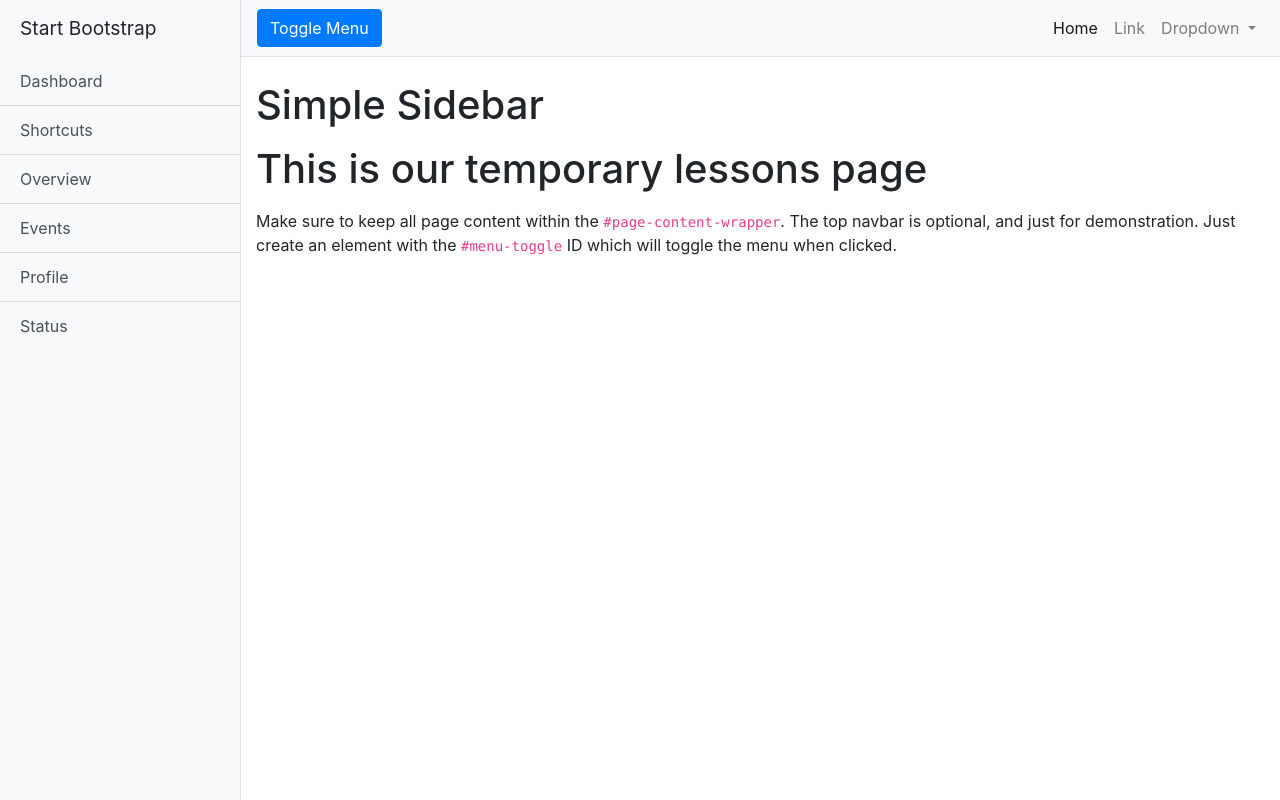
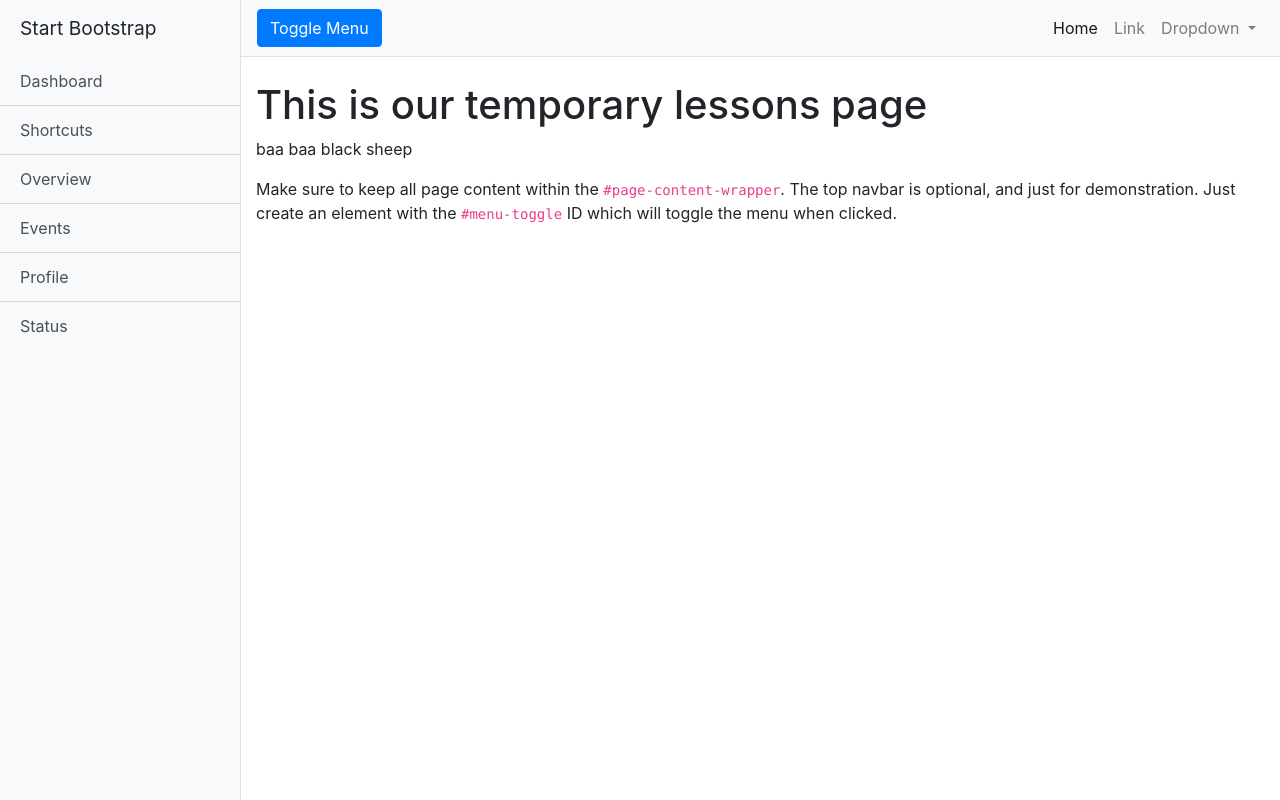
Before and after one commit to StevenJuana/MyMath, a Flask app: page /lessons/ in a window 1280 px wide. Run offline with Flask 2, Linux system fonts and the light colour scheme; some libraries are stand-ins or nearby versions.

```diff
--- a/templates/base.html
+++ b/templates/base.html
@@ -73,9 +73,8 @@
       </nav>
 
       <div class="container-fluid">
-        <h1 class="mt-4">Simple Sidebar</h1>
-        <p>{% block content %}
-            {% endblock %}</p>
+        <h1 class="mt-4">{% block content %}{% endblock %}</h1>
+        <p>baa baa black sheep</p>
         <p>Make sure to keep all page content within the <code>#page-content-wrapper</code>. The top navbar is optional, and just for demonstration. Just create an element with the <code>#menu-toggle</code> ID which will toggle the menu when clicked.</p>
       </div>
     </div>
--- a/templates/lessons.html
+++ b/templates/lessons.html
@@ -6,5 +6,5 @@
 {% extends "base.html" %}
 {% block title %}Lessons Page{% endblock %}
 {% block content %}
-<h1>This is our temporary lessons page</h1>
+This is our temporary lessons page
 {% endblock %}
```
